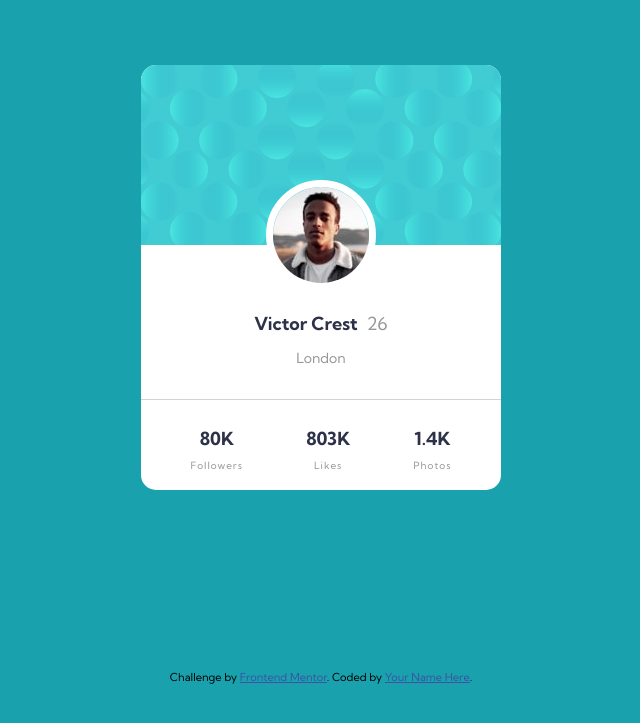
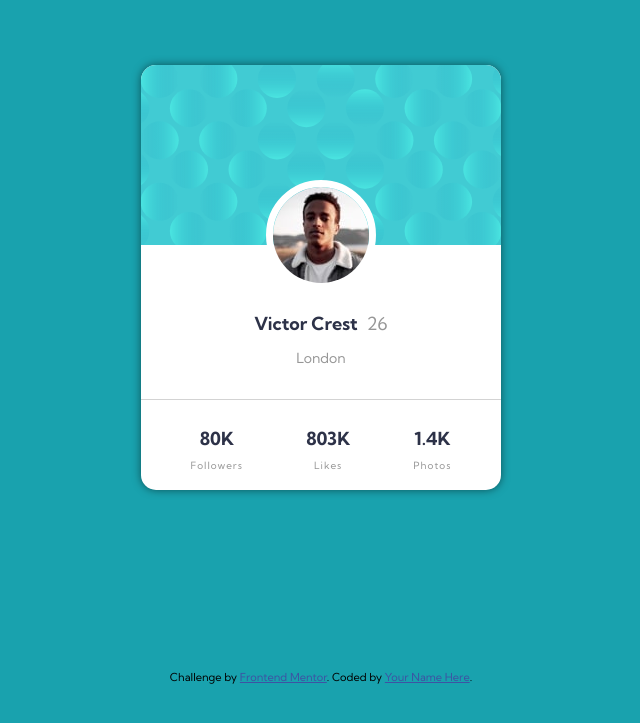
Before and after one commit to akifunal/Web-Challenges, a plain HTML site: page profile-card-component-main/index.html in a window 1280 px wide. Shown: the part 115-838 px from the top of the page, without its empty margins (319-959 px from the left). Drawn offline with Linux system fonts and the light colour scheme.

Commit message:
box-shadow added

```diff
--- a/profile-card-component-main/scss/style.sass
+++ b/profile-card-component-main/scss/style.sass
@@ -35,6 +35,9 @@ hr
   margin: 10rem auto
   display: flex
   flex-flow: column nowrap
+  -webkit-box-shadow: 0px 0px 8px 0px rgba(0,0,0,0.50)
+  -moz-box-shadow: 0px 0px 8px 0px rgba(0,0,0,0.50)
+  box-shadow: 0px 0px 8px 0px rgba(0,0,0,0.50)
 
   & .profile-card__background
     background-image: url(../images/bg-pattern-card.svg)
```
Also changed, not shown: profile-card-component-main/css/style.min.css, profile-card-component-main/scss/style.css.
